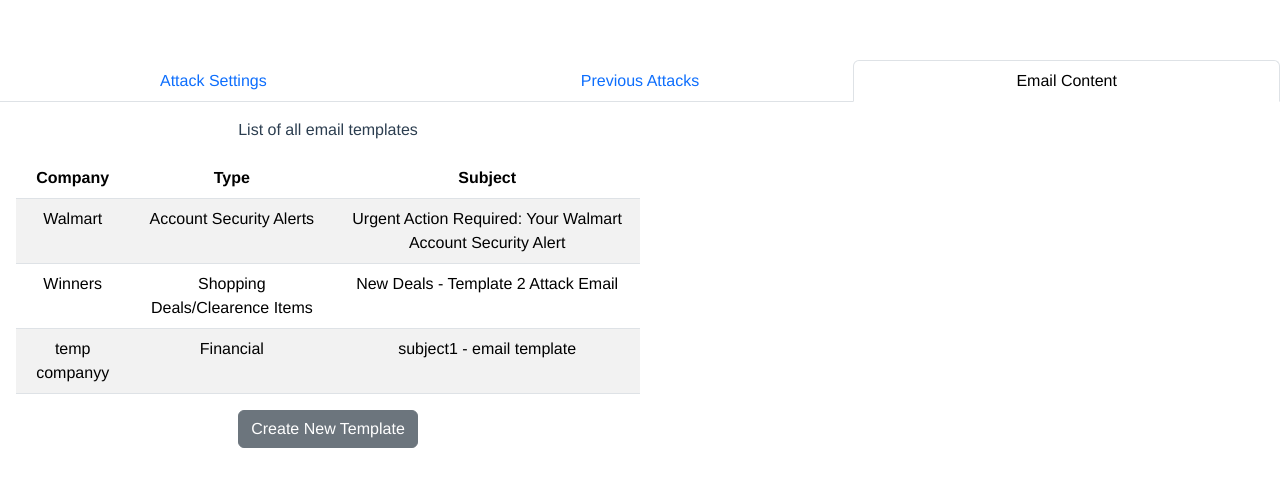
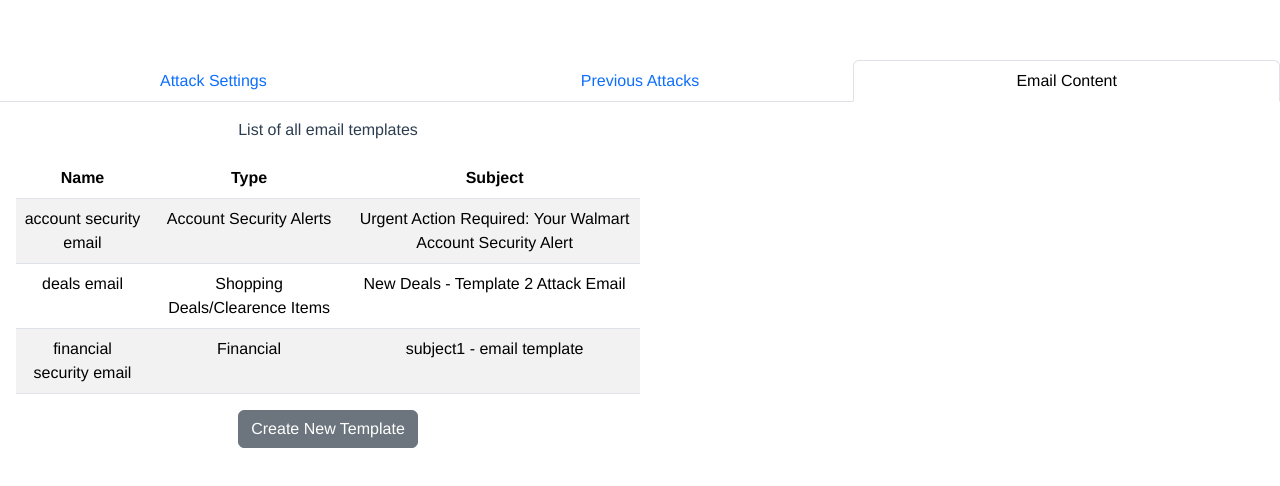
Before and after one commit to VedikaM6/PhishingSimulation-FrontEnd, a Vue app: page /#/ in a window 1280 px wide. Both pictures are taken after a click on the tab "Email Content". Shown: the top 486 px of the page. Built offline with nearby package versions, Linux system fonts and the light colour scheme.

Commit message:
Introducing the email template 'name' field when creating a new email template; Let user's select the email template for a new attack

```diff
--- a/src/components/HelloWorld.vue
+++ b/src/components/HelloWorld.vue
@@ -16,6 +16,13 @@
             <div class="d-flex mb-3">
               <label class="me-2 align-self-center w-20">Attack Description: </label>
               <b-form-textarea type="text"></b-form-textarea>
+            </div>
+
+            <!-- Email Templates to choose from -->
+            <div class="d-flex mb-3">
+              <label class="me-2 align-self-center w-20">Email Template: </label>
+              <b-form-select v-model="newTemplateTypeSelected" :options="emailTemplates.name"
+                value-field="emailTemplates.name" class="form-select"></b-form-select></br>
             </div>
 
             <!-- Attack now or later radio button -->
@@ -123,7 +130,7 @@
           <div class="w-50 mx-2 px-2">
             <p>List of all email templates</p>
             <div>
-              <b-table striped hover :items="emailTemplates" :fields="['company', 'type', 'subject']"
+              <b-table striped hover :items="emailTemplates" :fields="['name', 'type', 'subject']"
                 @row-clicked="emailTemplateRowClicked">
               </b-table>
             </div>
@@ -131,6 +138,10 @@
             <div>
               <b-button block v-b-modal.modal-2>Create New Template</b-button>
               <b-modal id="modal-2" title="New Email Template">
+                <div class="d-flex mb-3">
+                  <label class="me-2 align-self-center w-20">Name: </label>
+                  <b-form-input type="text" class="mx-2"></b-form-input></br>
+                </div>
                 <div class="d-flex mb-3">
                   <label class="me-2 align-self-center w-20">Type: </label>
                   <b-form-select v-model="newTemplateTypeSelected" :options="emailTypeOptions"
@@ -155,7 +166,7 @@
           <!-- Right Side -->
           <!-- Displays more detail about the email template selected by user -->
           <div class="w-50 mx-2 px-2" v-show="isVisibleEmail">
-            <b-card>
+            <b-card :title=selectedEmailTemplate.name :sub-title=selectedEmailTemplate.type>
               <b-card-text>
                 <div>
                   <b-table stacked :items="[selectedEmailTemplate]">
@@ -188,7 +199,7 @@ export default {
       prevAttackArray: [
         { name: 'Attack 1', description: 'Content for Item 1', date: '01-01-2024', employees: [{ first_name: 'Dickerson', last_name: 'Macdonald', email: 'oldMcDonald@gmail.com' }, { first_name: 'Jami', last_name: 'Carney', email: 'JamiJami@gmail.com' }] },
         { name: 'Attack no. 2', description: 'Content for Item 2', date: '04-29-1990', employees: [{ first_name: 'Geneva', last_name: 'Wilson', email: 'Geneva@gmail.com' }] },
-        { name: 'Attack wiwak butt', description: 'Content for Item 3', date: '06-04-1990', employees: [] }
+        { name: 'Attackkkkk', description: 'Content for Item 3', date: '06-04-1990', employees: [] }
       ],
       employeeList: [
         { isSelected: false, first_name: 'Dickerson', last_name: 'Macdonald', email: 'oldMcDonald@gmail.com' },
@@ -204,6 +215,7 @@ export default {
         date: ''
       },
       selectedEmailTemplate: {
+        name: '',
         subject: '',
         body: '',
         type: '',
@@ -211,15 +223,15 @@ export default {
       },
       emailTemplates: [
         {
-          subject: 'Urgent Action Required: Your Walmart Account Security Alert',
+          name: 'account security email', subject: 'Urgent Action Required: Your Walmart Account Security Alert',
           body: 'Dear valued customer,\ntemp', type: 'Account Security Alerts', company: 'Walmart'
         },
         {
-          subject: 'New Deals - Template 2 Attack Email',
+          name: 'deals email', subject: 'New Deals - Template 2 Attack Email',
           body: 'Dear valued customer,\nMore text\nMore and more text', type: 'Shopping Deals/Clearence Items', company: 'Winners'
         },
         {
-          subject: 'subject1 - email template', body: 'sdksadnlnclknakl', type: 'Financial', company: 'temp companyy'
+          name: 'financial security email', subject: 'subject1 - email template', body: 'sdksadnlnclknakl', type: 'Financial', company: 'temp companyy'
         }
       ],
       emailTypeOptions: [
@@ -241,7 +253,7 @@ export default {
       this.isVisibleEmail = !this.isVisibleEmail;
     },
     rowClicked(item, i, ev) {
-      // Make sure 'isVisibleEmail' is set to 'true' to be able to see the <b-card> component when user slected a row from the table
+      // Make sure 'isVisibleAttack' is set to 'true' to be able to see the <b-card> component when user slected a row from the table
       this.isVisibleAttack = true
 
       this.selectedAttack.name = item.name
@@ -270,6 +282,7 @@ export default {
       this.selectedEmailTemplate = emptyTempArray
 
       // Store all values of selected email template into the 'selectedEmailTemplate' variable
+      this.selectedEmailTemplate.name = item.name
       this.selectedEmailTemplate.subject = item.subject
       this.selectedEmailTemplate.body = item.body
       this.selectedEmailTemplate.type = item.type
```
